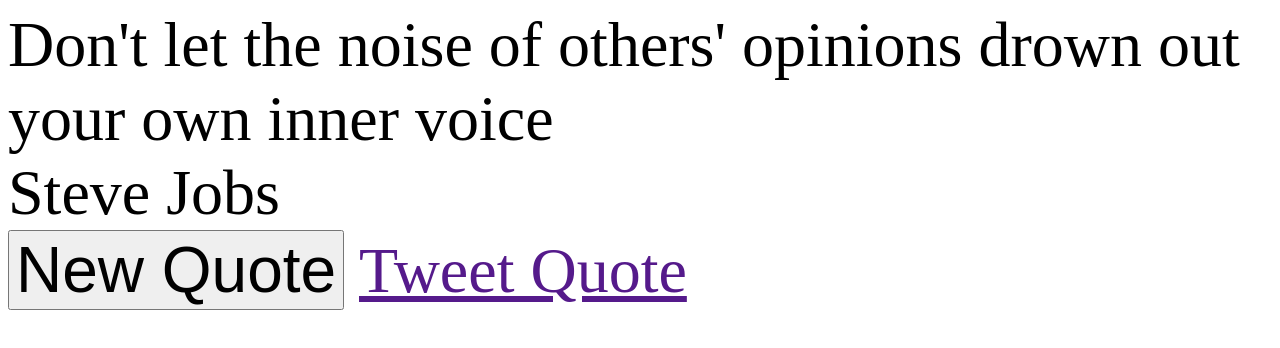
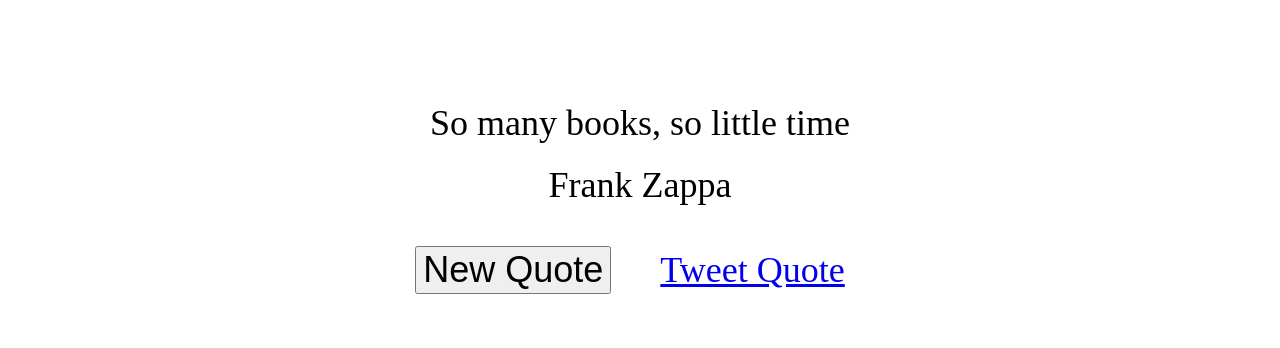
Before and after one commit to Kvirike/Random-Quote-machine, a plain HTML site: page index.html in a window 1280 px wide. Drawn offline with Linux system fonts and the light colour scheme.

Commit message:
quotes-authors
adding quotes and authors, making code functional

```diff
--- a/index.html
+++ b/index.html
@@ -26,26 +26,39 @@
             generateQuote()
         }
         function generateQuote(){
-            document.getElementById("text").innerText = QUOTEBANK[0].quote
-            document.getElementById("author").innerText = QUOTEBANK[0].author
+            let quoteSize = QUOTEBANK.length
+            let randomIndex = Math.floor(Math.random() * quoteSize);
+            let randomQuoteData = QUOTEBANK[randomIndex]
+            let twitterLink = `https://twitter.com/intent/tweet?hashtags=quotes&text=`
+
+            // adding the quote
+            let quoteInApiFormat = randomQuoteData.quote.replace(/ /g, "%20");
+            twitterLink += quoteInApiFormat
+            // adding the author
+            let authorInApiFormat = randomQuoteData.author.replace(/ /g, "%20");
+            twitterLink += " - " + authorInApiFormat
+
+            document.getElementById('tweet-quote').href  = twitterLink
+            document.getElementById("text").innerText = randomQuoteData.quote
+            document.getElementById("author").innerText = randomQuoteData.author
         }
     </script>
 
     <style>
         *{
-            font-size: 2rem;
+            font-size: 1.5rem;
+            margin: 20px;
+            text-align: center;
         }
     </style>
 </head>
 <body>
-    <wrappper id="quote-box">
+    <wrapper id="quote-box">
         <div id="text"></div>
         <div id="author"></div>
         <button id="new-quote" onclick="generateQuote();">New Quote</button>
-        <a href="" id="tweet-quote">Tweet Quote</a>
-    </wrappper>
+        <a href="#" id="tweet-quote" target="_blank">Tweet Quote</a>
+    </wrapper>
     <script src="https://cdn.freecodecamp.org/testable-projects-fcc/v1/bundle.js"></script>
-
-
 </body>
 </html>
```
